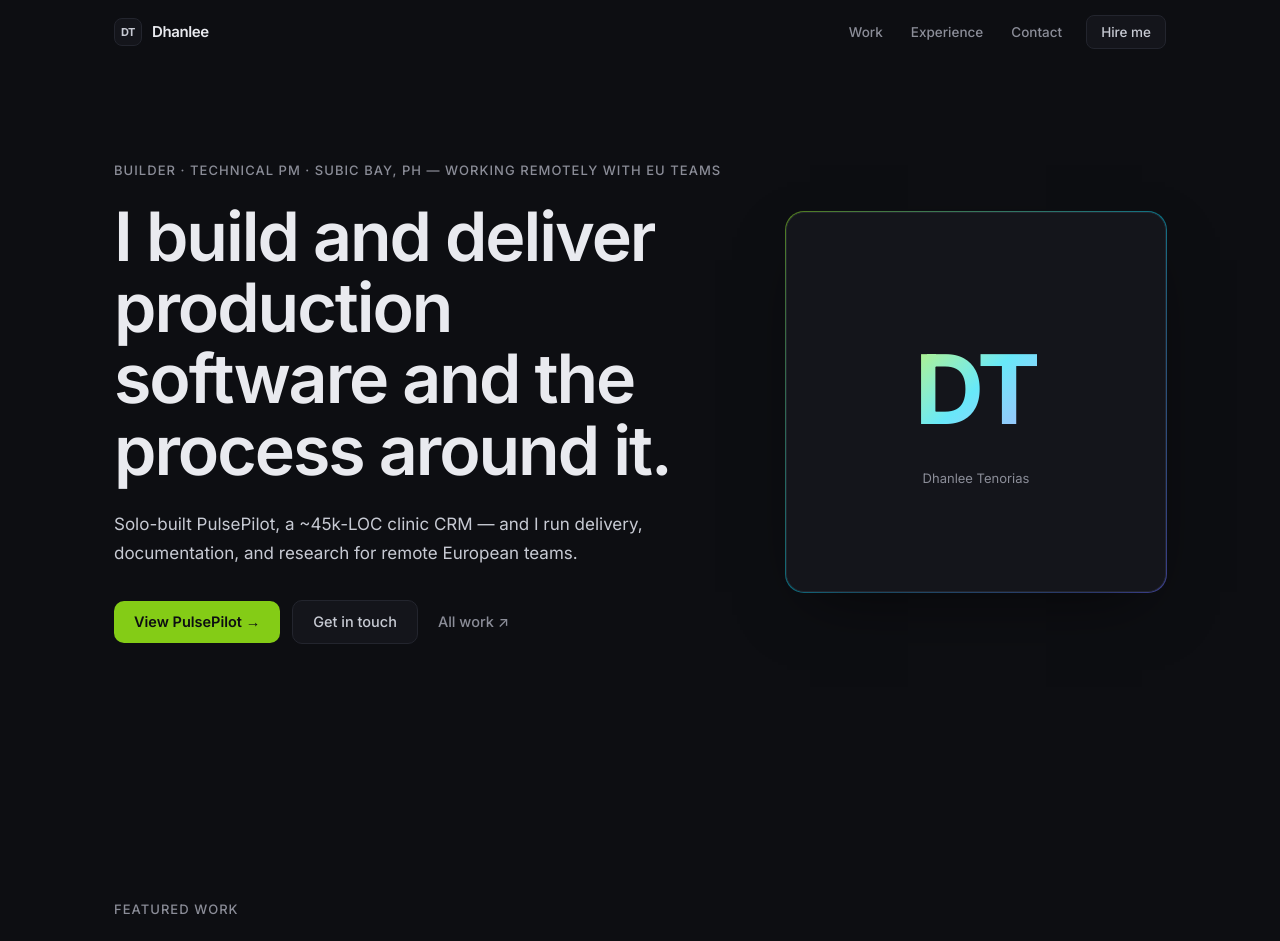
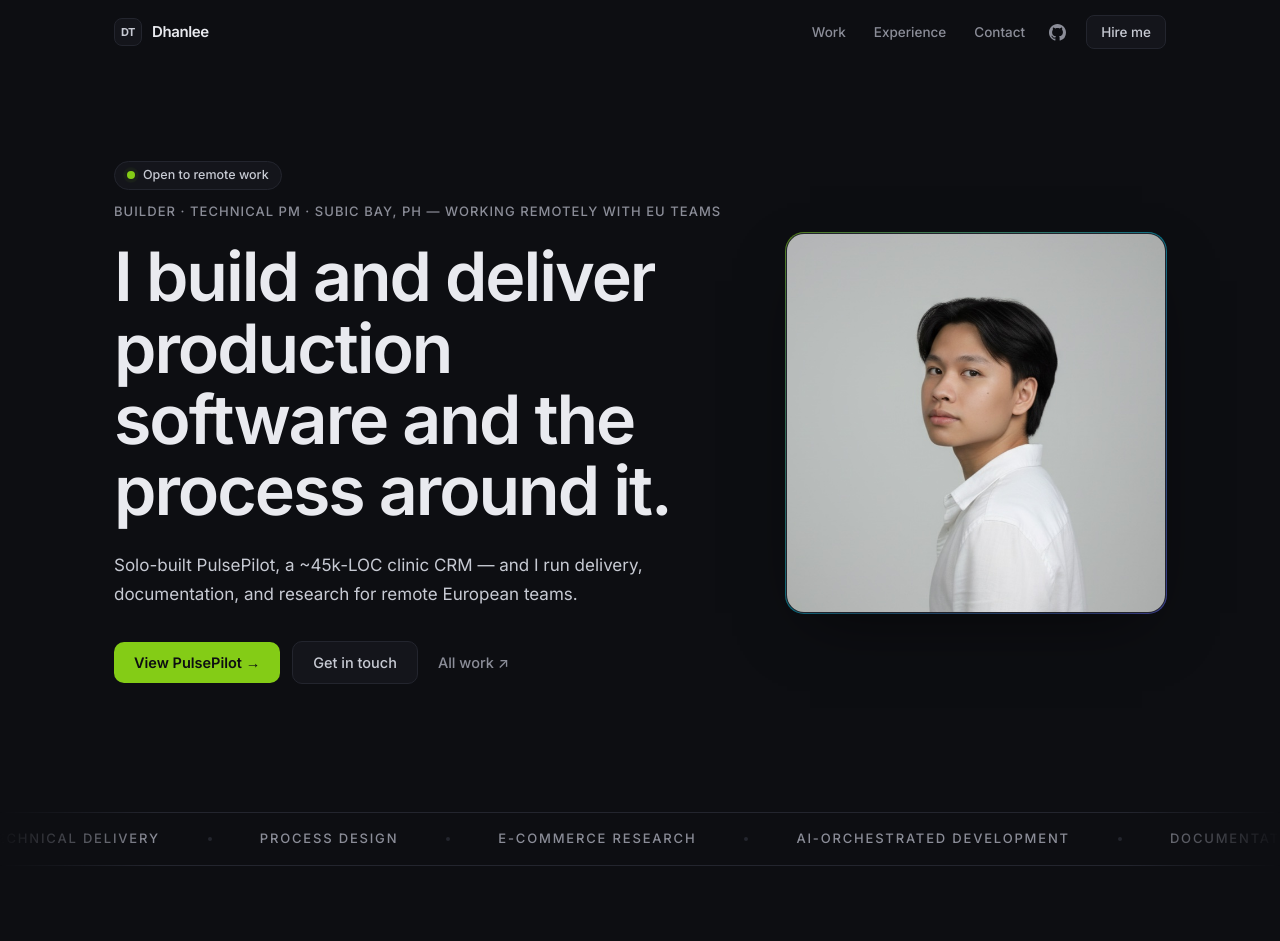
Before and after one commit to dhanleetenorias/dhanlee-portfolio, a Next.js app: page / in a window 1280 px wide. Shown: the top 941 px of the page. Built offline with nearby package versions, Linux system fonts and the light colour scheme.

Commit message:
Polish: real portrait, availability badge, marquee band, GitHub link in header/footer

```diff
--- a/src/app/globals.css
+++ b/src/app/globals.css
@@ -59,3 +59,8 @@ body {
     transition-duration: 0.01ms !important;
   }
 }
+
+@keyframes marquee {
+  from { transform: translateX(0); }
+  to { transform: translateX(-100%); }
+}
--- a/src/app/page.tsx
+++ b/src/app/page.tsx
@@ -1,4 +1,5 @@
 import Hero from "@/components/home/Hero";
+import Marquee from "@/components/home/Marquee";
 import FeaturedBento from "@/components/home/FeaturedBento";
 import ExperienceTimeline from "@/components/home/ExperienceTimeline";
 import Skills from "@/components/home/Skills";
@@ -7,6 +8,7 @@ export default function Home() {
   return (
     <main>
       <Hero />
+      <Marquee />
       <FeaturedBento />
       <ExperienceTimeline />
       <Skills />
--- a/src/components/home/Hero.tsx
+++ b/src/components/home/Hero.tsx
@@ -10,9 +10,18 @@ export default function Hero() {
       <div className="grid items-center gap-12 md:grid-cols-[1fr_minmax(280px,380px)]">
         <div>
           <Reveal>
-            <p className="text-[13px] font-medium uppercase tracking-[0.08em] text-muted">
-              {SITE.eyebrow}
-            </p>
+            <div className="flex flex-wrap items-center gap-3">
+              <span className="inline-flex items-center gap-2 rounded-full border border-line bg-surface px-3 py-1 text-[12.5px] font-medium text-soft">
+                <span className="relative flex h-2 w-2">
+                  <span className="absolute inline-flex h-full w-full animate-ping rounded-full bg-pp opacity-60 motion-reduce:animate-none" />
+                  <span className="relative inline-flex h-2 w-2 rounded-full bg-pp" />
+                </span>
+                Open to remote work
+              </span>
+              <p className="text-[13px] font-medium uppercase tracking-[0.08em] text-muted">
+                {SITE.eyebrow}
+              </p>
+            </div>
           </Reveal>
           <KineticHeadline
             lines={SITE.headline}
--- /dev/null
+++ b/src/components/home/Marquee.tsx
@@ -0,0 +1,56 @@
+"use client";
+
+import { useReducedMotion } from "framer-motion";
+
+const ITEMS = [
+  "Full-stack builds",
+  "Technical delivery",
+  "Process design",
+  "E-commerce research",
+  "AI-orchestrated development",
+  "Documentation systems",
+];
+
+/**
+ * One slim, slow marquee band — motion life without the gimmick.
+ * Static wrap on reduced motion.
+ */
+export default function Marquee() {
+  const reduced = useReducedMotion();
+
+  if (reduced) {
+    return (
+      <div className="border-y border-line py-4">
+        <p className="mx-auto max-w-[1100px] px-6 text-center text-[13px] font-medium uppercase tracking-[0.14em] text-muted">
+          {ITEMS.join("  ·  ")}
+        </p>
+      </div>
+    );
+  }
+
+  const row = (ariaHidden: boolean) => (
+    <div
+      aria-hidden={ariaHidden}
+      className="flex shrink-0 animate-[marquee_38s_linear_infinite] items-center"
+    >
+      {ITEMS.map((item) => (
+        <span
+          key={item + (ariaHidden ? "-b" : "-a")}
+          className="flex items-center whitespace-nowrap px-6 text-[13px] font-medium uppercase tracking-[0.14em] text-muted"
+        >
+          {item}
+          <span className="ml-12 h-1 w-1 rounded-full bg-line" />
+        </span>
+      ))}
+    </div>
+  );
+
+  return (
+    <div className="overflow-hidden border-y border-line py-4 [mask-image:linear-gradient(90deg,transparent,black_12%,black_88%,transparent)]">
+      <div className="flex w-max">
+        {row(false)}
+        {row(true)}
+      </div>
+    </div>
+  );
+}
--- a/src/components/site/SiteHeader.tsx
+++ b/src/components/site/SiteHeader.tsx
@@ -50,6 +50,19 @@ export default function SiteHeader() {
               {item.label}
             </Link>
           ))}
+          {SITE.github && (
+            <a
+              href={SITE.github}
+              target="_blank"
+              rel="noopener noreferrer"
+              aria-label="GitHub"
+              className="rounded-[8px] p-2 text-muted transition-colors hover:bg-surface hover:text-ink"
+            >
+              <svg viewBox="0 0 16 16" width="17" height="17" fill="currentColor" aria-hidden="true">
+                <path d="M8 0C3.58 0 0 3.58 0 8c0 3.54 2.29 6.53 5.47 7.59.4.07.55-.17.55-.38 0-.19-.01-.82-.01-1.49-2.01.37-2.53-.49-2.69-.94-.09-.23-.48-.94-.82-1.13-.28-.15-.68-.52-.01-.53.63-.01 1.08.58 1.23.82.72 1.21 1.87.87 2.33.66.07-.52.28-.87.51-1.07-1.78-.2-3.64-.89-3.64-3.95 0-.87.31-1.59.82-2.15-.08-.2-.36-1.02.08-2.12 0 0 .67-.21 2.2.82.64-.18 1.32-.27 2-.27s1.36.09 2 .27c1.53-1.04 2.2-.82 2.2-.82.44 1.1.16 1.92.08 2.12.51.56.82 1.27.82 2.15 0 3.07-1.87 3.75-3.65 3.95.29.25.54.73.54 1.48 0 1.07-.01 1.93-.01 2.2 0 .21.15.46.55.38A8.01 8.01 0 0 0 16 8c0-4.42-3.58-8-8-8Z"/>
+              </svg>
+            </a>
+          )}
           <a
             href={`mailto:${SITE.email}`}
             className="ml-1 rounded-[8px] border border-line bg-surface px-3.5 py-1.5 text-[13.5px] font-medium text-soft transition-colors hover:border-accent/40 hover:text-accent-t sm:ml-2"
--- a/src/content/site.ts
+++ b/src/content/site.ts
@@ -17,7 +17,7 @@ export const SITE = {
   phone: "+63 919 506 8719",
   location: "Subic Bay Freeport Zone, Philippines",
   // TODO: user to supply — rendered only when non-null
-  github: null as string | null,
+  github: "https://github.com/dhanleetenorias" as string | null,
   linkedin: null as string | null,
   url: "https://dhanlee-portfolio.vercel.app",
 } as const;
```
Also changed, not shown: public/portrait.jpg (added).
